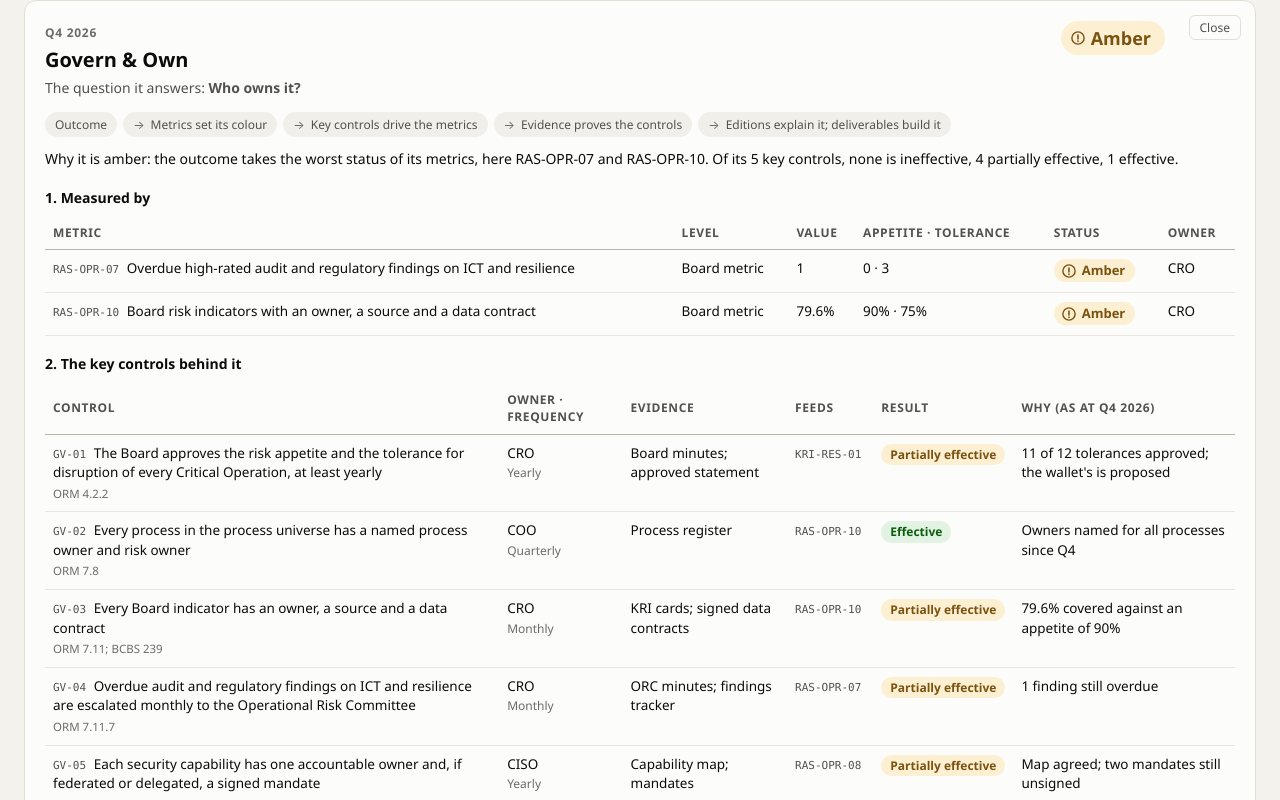
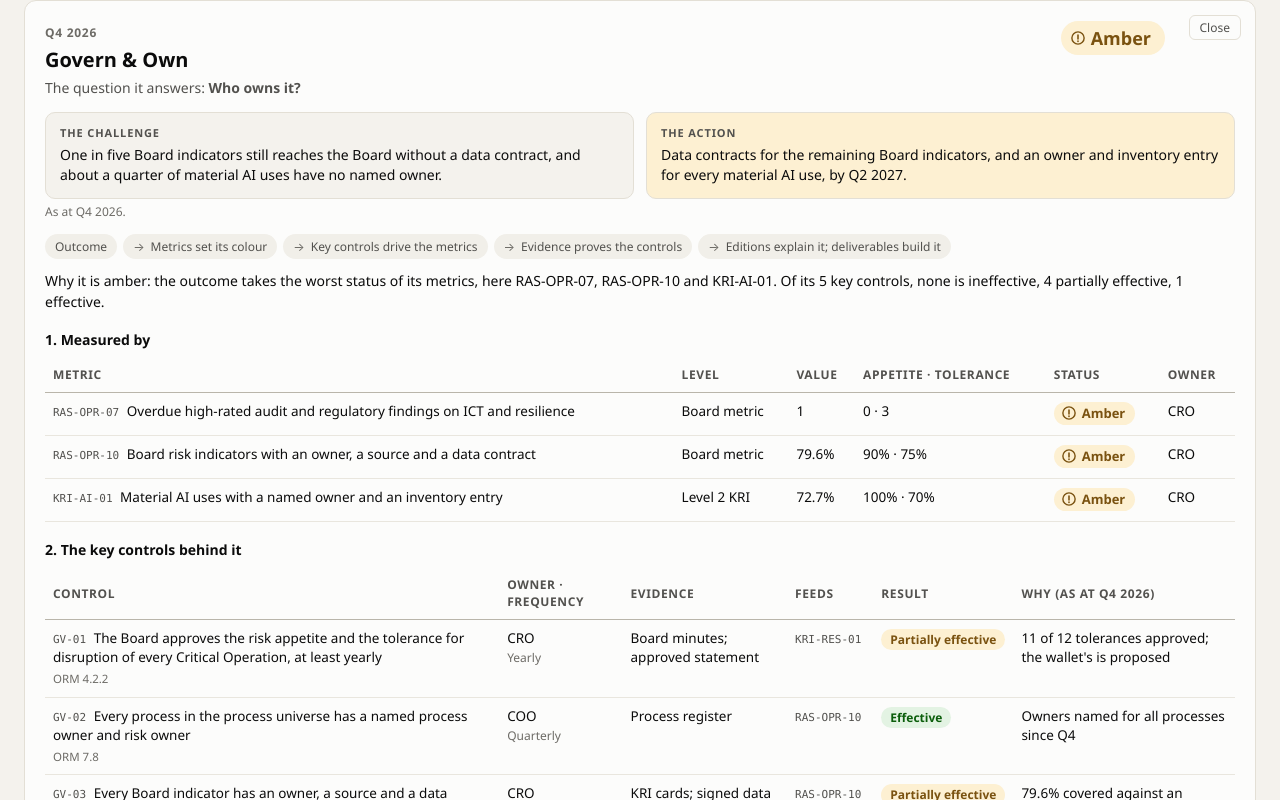
Before and after one commit to dalhamouieh-web/resilience-board-dashboard, a plain HTML site: page index.html in a window 1280 px wide. Both pictures are taken after a click on the button 121 px from the left and 585 px from the top of the page. Shown: the part 702-1502 px from the top of the page. Drawn offline with Linux system fonts and the light colour scheme.

Commit message:
Add AI indicators and challenge-action view (#10)
- Level 2 KRIs: KRI-AI-01 (Govern), KRI-AI-02 (Protect), KRI-AI-03 (Third Party); outcome colours unchanged
- Threat row widened to AI-accelerated attacks and deepfake fraud
- Regulatory horizon: CBUAE AI guidance note (Feb 2026); MAS AI guidelines as benchmark
- Q4 event: consumer AI agents in customer accounts (public reports)
- Each outcome shows its main challenge and the action under way
- CSVs regenerated


Claude-Session: https://claude.ai/code/session_014LSdQfp6gM2UyGep2Ngr8m

Co-authored-by: dalhamouieh-web <238868598+dalhamouieh-web@users.noreply.github.com>
Co-authored-by: Claude Opus 5.5 <noreply@anthropic.com>

```diff
--- a/app.js
+++ b/app.js
@@ -140,8 +140,9 @@
     var ctl = D.controls.filter(function (c) { return c.outcome === o.id; });
     var n = function (r) { return ctl.filter(function (c) { return c.result[q] === r; }).length; };
     var h = '<div class="behind-head"><div><span class="outcome-num">' + esc(D.meta.quarters[q]) + '</span><h3>' + esc(o.name) + "</h3><p class='behind-q'>The question it answers: <strong>" + esc(b.question) + "</strong></p></div>" + badge(s, null, true) + "</div>";
+    if (b.challenge) h += '<div class="ca"><div class="ca-c"><span class="ca-k">The challenge</span><p>' + esc(b.challenge) + '</p></div><div class="ca-a"><span class="ca-k">The action</span><p>' + esc(b.action) + '</p></div></div><p class="muted ca-note">As at Q4 2026.</p>';
     h += '<ol class="chain" aria-label="How this outcome is built"><li>Outcome</li><li>Metrics set its colour</li><li>Key controls drive the metrics</li><li>Evidence proves the controls</li><li>Editions explain it; deliverables build it</li></ol>';
-    h += '<p class="behind-why">Why it is ' + esc(LABEL[s].toLowerCase()) + ": the outcome takes the worst status of its metrics" + (worst.length ? ", here " + esc(worst.join(" and ")) : "") + ". Of its " + ctl.length + " key controls, " + (n("Ineffective") ? n("Ineffective") + " " + (n("Ineffective") === 1 ? "is" : "are") + " ineffective, " : "none is ineffective, ") + n("Partially effective") + " partially effective, " + n("Effective") + " effective" + (n("Not yet tested") ? ", " + n("Not yet tested") + " not yet tested" : "") + ".</p>";
+    h += '<p class="behind-why">Why it is ' + esc(LABEL[s].toLowerCase()) + ": the outcome takes the worst status of its metrics" + (worst.length ? ", here " + esc(worst.length > 1 ? worst.slice(0, -1).join(", ") + " and " + worst[worst.length - 1] : worst[0]) : "") + ". Of its " + ctl.length + " key controls, " + (n("Ineffective") ? n("Ineffective") + " " + (n("Ineffective") === 1 ? "is" : "are") + " ineffective, " : "none is ineffective, ") + n("Partially effective") + " partially effective, " + n("Effective") + " effective" + (n("Not yet tested") ? ", " + n("Not yet tested") + " not yet tested" : "") + ".</p>";
     h += '<h4>1. Measured by</h4><div class="table-wrap"><table class="data"><tr><th>Metric</th><th>Level</th><th>Value</th><th>Appetite · tolerance</th><th>Status</th><th>Owner</th></tr>' + ms.map(function (m) {
       return "<tr><td><span class='kri-id'>" + esc(m.id) + "</span> " + esc(m.name) + "</td><td>" + m.level + "</td><td class='num'>" + esc(m.val) + "</td><td>" + esc(m.thr) + "</td><td>" + badge(m.st) + "</td><td>" + esc(m.owner) + "</td></tr>";
     }).join("") + "</table></div>";
--- a/dashboard-data.js
+++ b/dashboard-data.js
@@ -27,6 +27,8 @@ window.DASHBOARD_DATA = {
   // What is behind each outcome: the question it answers, the metrics that set its colour, the newsletter editions that explain it, the deliverables that build it and the rule it meets.
   behind: {
     "govern": {
+      "challenge": "One in five Board indicators still reaches the Board without a data contract, and about a quarter of material AI uses have no named owner.",
+      "action": "Data contracts for the remaining Board indicators, and an owner and inventory entry for every material AI use, by Q2 2027.",
       "question": "Who owns it?",
       "rule": "ORM art. 2, 4, 7.8, 7.9",
       "editions": [
@@ -108,10 +110,13 @@ window.DASHBOARD_DATA = {
             "red",
             "amber"
           ]
-        }
+        },
+        {"id": "KRI-AI-01", "name": "Material AI uses with a named owner and an inventory entry", "unit": "%", "owner": "CRO", "appetite": 100, "tolerance": 70, "values": [0, 0, 45.5, 72.7], "status": ["red", "red", "red", "amber"]}
       ]
     },
     "know": {
+      "challenge": "Four Critical Operations, including sanctions screening and the new digital wallet, are not yet mapped end to end, so their dependencies stay invisible.",
+      "action": "Map the remaining four by Q2 2027 and reconcile every list against every other.",
       "question": "What must never break, and what does it depend on?",
       "rule": "ORM art. 3.4, 3.5, 4.2.2",
       "editions": [
@@ -185,6 +190,8 @@ window.DASHBOARD_DATA = {
       ]
     },
     "protect": {
+      "challenge": "Compliant on paper more than in practice: the cyber index is 64, segmentation and log monitoring are ineffective, and two AI agent pilots keep standing privileged access.",
+      "action": "Fix segmentation and log coverage first; give each AI agent its own scoped, time-limited identity and remove standing access.",
       "question": "How do we protect it and spot trouble early?",
       "rule": "ORM art. 8",
       "editions": [
@@ -253,10 +260,13 @@ window.DASHBOARD_DATA = {
             "amber",
             "amber"
           ]
-        }
+        },
+        {"id": "KRI-AI-02", "name": "AI agents with standing privileged access", "unit": "count", "owner": "CISO", "appetite": 0, "tolerance": 1, "values": [0, 1, 3, 2], "status": ["green", "amber", "red", "red"]}
       ]
     },
     "respond": {
+      "challenge": "Domestic payments and salaries recovered in 6 hours against a tolerance of 4, because recovery depends on one directory server and one engineer.",
+      "action": "Fund the second payments site and a trained deputy (both on the Board page), then rerun the test.",
       "question": "How do we respond and recover?",
       "rule": "ORM art. 11, 15",
       "editions": [
@@ -329,6 +339,8 @@ window.DASHBOARD_DATA = {
       ]
     },
     "third": {
+      "challenge": "Exit plans are assumed rather than proven for 4 of 9 critical providers, and sanctions screening relies on one vendor's AI matching model with no fallback.",
+      "action": "Prove each exit with a real switch-over, starting with Vendor X; put AI providers in the register with a fallback, even a manual one.",
       "question": "Who do we depend on?",
       "rule": "ORM art. 13; Outsourcing Standards for Banks",
       "editions": [
@@ -402,10 +414,13 @@ window.DASHBOARD_DATA = {
             "amber",
             "amber"
           ]
-        }
+        },
+        {"id": "KRI-AI-03", "name": "Critical Operations depending on a single AI provider without a fallback", "unit": "count", "owner": "COO", "appetite": 0, "tolerance": 1, "values": [0, 0, 1, 1], "status": ["green", "green", "amber", "amber"]}
       ]
     },
     "test": {
+      "challenge": "Two Critical Operations have no test in the last 12 months: sanctions screening and the digital wallet, which went live untested.",
+      "action": "Test both in Q1 2027, and build scenarios at machine speed, not office speed.",
       "question": "How do we prove it works?",
       "rule": "ORM art. 6.2, 7.9, 11.3, 11.10",
       "editions": [
@@ -1662,8 +1677,8 @@ window.DASHBOARD_DATA = {
         exposure: "amber", exposureLabel: "Partly", why: "Core banking backups not yet isolated; no full restore test this year", ops: "Customer accounts, payments", action: "Isolated backups and a full restore test in Q1 2027", owner: "CIO" },
       { name: "Persistent multi-vector DDoS", signal: "Attacks last longer and combine several techniques at once", trend: "Rising",
         exposure: "amber", exposureLabel: "Partly", why: "Payments gateway relies on the vendor's protection, never tested jointly", ops: "Mobile banking, payments", action: "Joint DDoS test with Vendor X", owner: "CISO, Head of Procurement" },
-      { name: "AI-accelerated attacks", signal: "In the fastest cases, access to impact in under 40 hours", trend: "Rising",
-        exposure: "red", exposureLabel: "Yes", why: "Containment takes 7 hours on median; cloud logs only partly monitored", ops: "All", action: "Automated containment playbooks; full cloud log coverage", owner: "CISO" },
+      { name: "AI-accelerated attacks and deepfake fraud", signal: "Attackers use AI agents to run intrusions (the fastest reach impact in under 40 hours) and cloned voices or faked video calls to push payments and password resets", trend: "Rising",
+        exposure: "red", exposureLabel: "Yes", why: "Containment takes 7 hours on median; cloud logs only partly monitored; the help desk can reset a password on a voice call; two AI agent pilots run with standing privileged access", ops: "All", action: "Automated containment playbooks; full cloud log coverage; call-back on a known number for payment changes and resets; one scoped identity per AI agent", owner: "CISO, COO" },
       { name: "Provider and supply-chain compromise", signal: "Attackers reach banks through shared providers and software", trend: "Stable",
         exposure: "amber", exposureLabel: "Partly", why: "Two critical providers have no security attestation this year", ops: "Card processing, security monitoring", action: "Obtain attestations; add to contract reviews", owner: "Head of Procurement" },
       { name: "Post-quantum readiness", signal: "Data stolen today could be decrypted later; planning has started across the region", trend: "Emerging",
@@ -1682,13 +1697,16 @@ window.DASHBOARD_DATA = {
       ],
       "Q4 2026": [
         { type: "Sector threat", what: "Wiper malware reported in incidents in the region (public reports)", soWhat: "Backup isolation for core banking brought forward" },
-        { type: "Provider alert", what: "Critical provider announced a data-centre migration (illustrative)", soWhat: "Migration added to the risk committee agenda; recovery test requested" }
+        { type: "Provider alert", what: "Critical provider announced a data-centre migration (illustrative)", soWhat: "Migration added to the risk committee agenda; recovery test requested" },
+        { type: "Sector threat", what: "Large banks abroad report consumer AI agents logging into customer accounts with shared passwords (public reports)", soWhat: "Digital banking checked for agent logins; AI agents added to the inventory and the 2027 risk appetite review" }
       ]
     },
     regulatory: [
       { item: "CBUAE Operational Risk Management Regulation", status: "In force (2026)", impact: "Close gaps on mapping, third parties and testing", owner: "CRO" },
       { item: "DFSA operational resilience framework (benchmark only: Bank Horizon has no DIFC entity)", status: "Proposed (consultation, March 2026)", impact: "Compare our tolerances with the proposed DIFC approach for critical business services", owner: "Head of Compliance" },
       { item: "CBUAE capital rules aligned to revised Basel III", status: "Planned", impact: "Assess the effect on operational risk capital", owner: "CFO, CRO" },
+      { item: "CBUAE Guidance Note on Consumer Protection and Responsible Adoption and Use of AI", status: "Issued (February 2026)", impact: "An AI inventory, named owners, human oversight and explainability for AI that affects customers", owner: "CRO, Head of Compliance" },
+      { item: "MAS Guidelines on AI Risk Management (benchmark only: Bank Horizon has no Singapore entity)", status: "Issued (October 2026)", impact: "Benchmark for a Board AI risk appetite, AI inventory and accountability for third-party AI", owner: "CRO" },
       { item: "Capital Market Authority Virtual Assets Framework (the CMA replaced the SCA on 1 January 2026)", status: "Issued (April 2026)", impact: "Applies if the group launches virtual asset services", owner: "Head of Compliance" }
     ]
   },
--- a/external_events.csv
+++ b/external_events.csv
@@ -5,3 +5,4 @@ Q2 2026,Peer incident,A regional bank's card outage traced to a vendor change (i
 Q3 2026,Provider alert,Actively exploited vulnerability in a widely used remote-access product (illustrative),Patched in 3 days; threat hunt found no compromise
 Q4 2026,Sector threat,Wiper malware reported in incidents in the region (public reports),Backup isolation for core banking brought forward
 Q4 2026,Provider alert,Critical provider announced a data-centre migration (illustrative),Migration added to the risk committee agenda; recovery test requested
+Q4 2026,Sector threat,Large banks abroad report consumer AI agents logging into customer accounts with shared passwords (public reports),Digital banking checked for agent logins; AI agents added to the inventory and the 2027 risk appetite review
--- a/external_threats.csv
+++ b/external_threats.csv
@@ -2,6 +2,6 @@ threat,what_we_see_outside,trend,same_weakness_here,why,critical_operations,acti
 Identity-based intrusion,"Most breaches in the region start with phishing, stolen credentials or application exploits",Rising,Partly,Vendor support accounts sit outside the access review,All,Phishing-resistant MFA for all admins; vendor accounts into the review,CISO
 Control-first ransomware and wipers,"Attackers take over identity first, then steal, encrypt or destroy data and backups",Rising,Partly,Core banking backups not yet isolated; no full restore test this year,"Customer accounts, payments",Isolated backups and a full restore test in Q1 2027,CIO
 Persistent multi-vector DDoS,Attacks last longer and combine several techniques at once,Rising,Partly,"Payments gateway relies on the vendor's protection, never tested jointly","Mobile banking, payments",Joint DDoS test with Vendor X,"CISO, Head of Procurement"
-AI-accelerated attacks,"In the fastest cases, access to impact in under 40 hours",Rising,Yes,Containment takes 7 hours on median; cloud logs only partly monitored,All,Automated containment playbooks; full cloud log coverage,CISO
+AI-accelerated attacks and deepfake fraud,Attackers use AI agents to run intrusions (the fastest reach impact in under 40 hours) and cloned voices or faked video calls to push payments and password resets,Rising,Yes,Containment takes 7 hours on median; cloud logs only partly monitored; the help desk can reset a password on a voice call; two AI agent pilots run with standing privileged access,All,Automated containment playbooks; full cloud log coverage; call-back on a known number for payment changes and resets; one scoped identity per AI agent,"CISO, COO"
 Provider and supply-chain compromise,Attackers reach banks through shared providers and software,Stable,Partly,Two critical providers have no security attestation this year,"Card processing, security monitoring",Obtain attestations; add to contract reviews,Head of Procurement
 Post-quantum readiness,Data stolen today could be decrypted later; planning has started across the region,Emerging,Not assessed,No inventory yet of where cryptography is used,"Customer accounts, payments",Cryptographic inventory in 2027,CISO
--- a/index.html
+++ b/index.html
@@ -5,7 +5,7 @@
 <meta name="viewport" content="width=device-width, initial-scale=1">
 <title>Resilience Board Dashboard (sample)</title>
 <meta name="description" content="Sample Board dashboard for operational resilience and ICT risk, aligned to the CBUAE Operational Risk Management Regulation. Fictional bank, dummy data.">
-<link rel="stylesheet" href="style.css?v=20261113a">
+<link rel="stylesheet" href="style.css?v=20261116a">
 </head>
 <body>
 <div class="viz-root">
@@ -127,7 +127,7 @@
   </main>
   <div class="tooltip" id="tooltip" role="status" aria-live="polite" hidden></div>
 </div>
-<script src="dashboard-data.js?v=20261113a"></script>
-<script src="app.js?v=20261113a"></script>
+<script src="dashboard-data.js?v=20261116a"></script>
+<script src="app.js?v=20261116a"></script>
 </body>
 </html>
--- a/regulatory_horizon.csv
+++ b/regulatory_horizon.csv
@@ -2,4 +2,6 @@ rule,status,what_it_requires,owner
 CBUAE Operational Risk Management Regulation,In force (2026),"Close gaps on mapping, third parties and testing",CRO
 DFSA operational resilience framework (benchmark only: Bank Horizon has no DIFC entity),"Proposed (consultation, March 2026)",Compare our tolerances with the proposed DIFC approach for critical business services,Head of Compliance
 CBUAE capital rules aligned to revised Basel III,Planned,Assess the effect on operational risk capital,"CFO, CRO"
+CBUAE Guidance Note on Consumer Protection and Responsible Adoption and Use of AI,Issued (February 2026),"An AI inventory, named owners, human oversight and explainability for AI that affects customers","CRO, Head of Compliance"
+MAS Guidelines on AI Risk Management (benchmark only: Bank Horizon has no Singapore entity),Issued (October 2026),"Benchmark for a Board AI risk appetite, AI inventory and accountability for third-party AI",CRO
 Capital Market Authority Virtual Assets Framework (the CMA replaced the SCA on 1 January 2026),Issued (April 2026),Applies if the group launches virtual asset services,Head of Compliance
--- a/style.css
+++ b/style.css
@@ -203,3 +203,12 @@ button.outcome:focus-visible { outline: 2px solid var(--text-primary, #222); out
 .pill.amber { background: var(--warning-bg); color: var(--warning-ink); }
 .pill.red { background: var(--critical-bg); color: var(--critical-ink); }
 .pill.grey { background: var(--surface-2, #ecebe7); color: var(--text-secondary); border: 1px dashed var(--border); }
+/* Challenge and action, per outcome */
+.ca { display: grid; grid-template-columns: repeat(2, minmax(0, 1fr)); gap: 12px; margin: 14px 0 4px; }
+.ca > div { border-radius: 10px; padding: 12px 14px; border: 1px solid var(--border); color: var(--text-primary); }
+.ca-c { background: var(--page); }
+.ca-a { background: var(--warning-bg); border-color: var(--gold); }
+.ca-k { display: block; font-size: 11px; font-weight: 700; letter-spacing: .08em; text-transform: uppercase; color: var(--text-secondary); margin-bottom: 4px; }
+.ca p { margin: 0; font-size: 14px; }
+.ca-note { font-size: 12px; margin: 4px 0 0; }
+@media (max-width: 640px) { .ca { grid-template-columns: 1fr; } }
```
Also changed, not shown: 1 other file.
